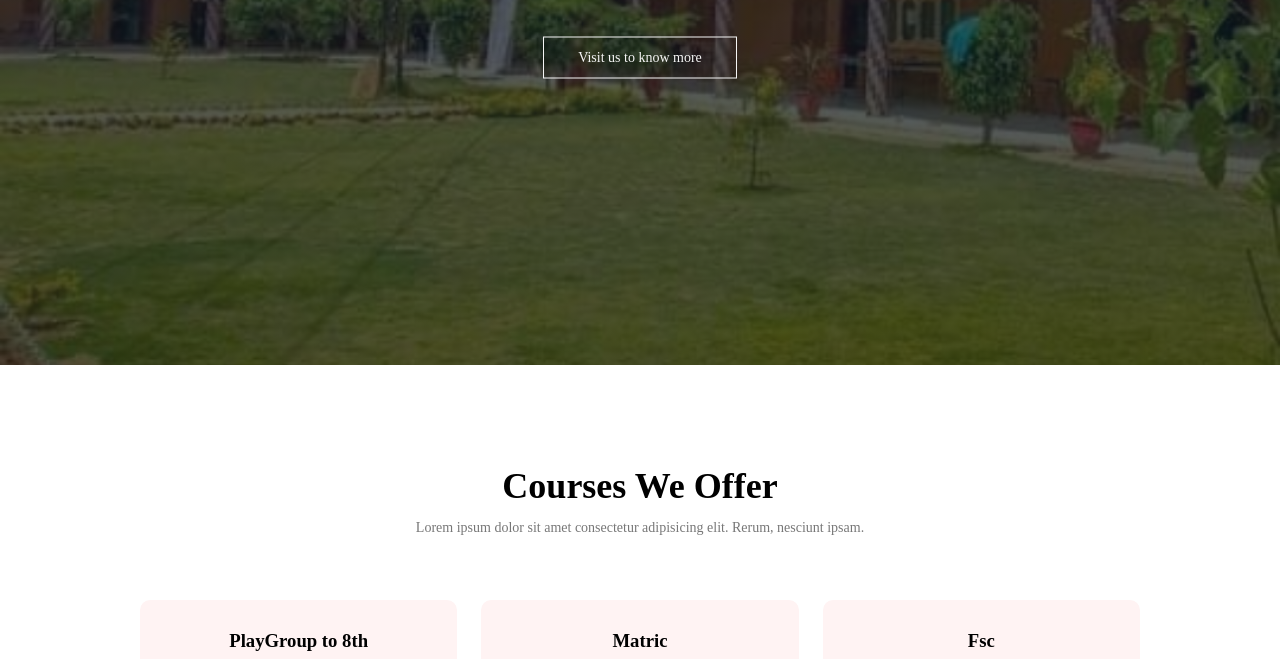
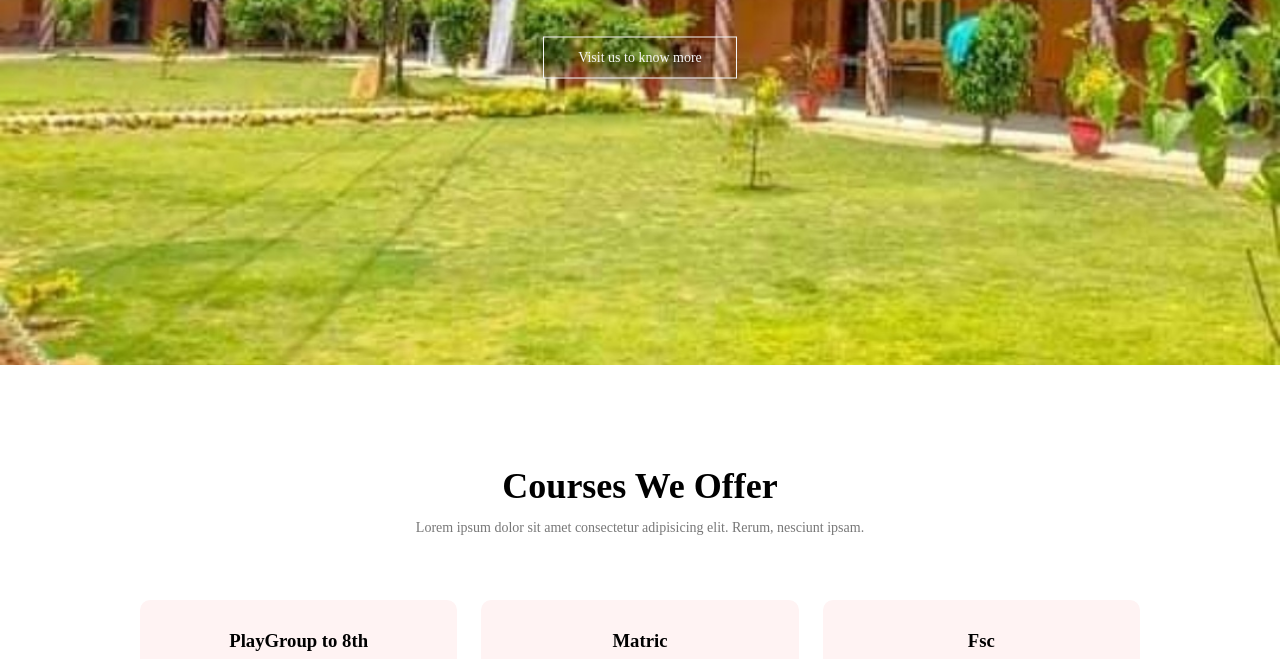
Before and after one commit to maqeel019/The-GCS, a plain HTML site: page index.html in a window 1280 px wide. Shown: the part 435-1094 px from the top of the page. Drawn offline with Linux system fonts and the light colour scheme.

Commit message:
Update FirstWebsite.css

```diff
--- a/FirstWebsite.css
+++ b/FirstWebsite.css
@@ -7,7 +7,7 @@
     min-height: 100vh;
     width: 100%;
     background-image:linear-gradient(rgba(20, 29, 49, 0.7),rgba(9, 17, 21, 0.7)),url(bg.JPG);
-
+     background-image:url(bg.JPG);
     background-position: center;
     background-size: cover;
     position: relative;
```
